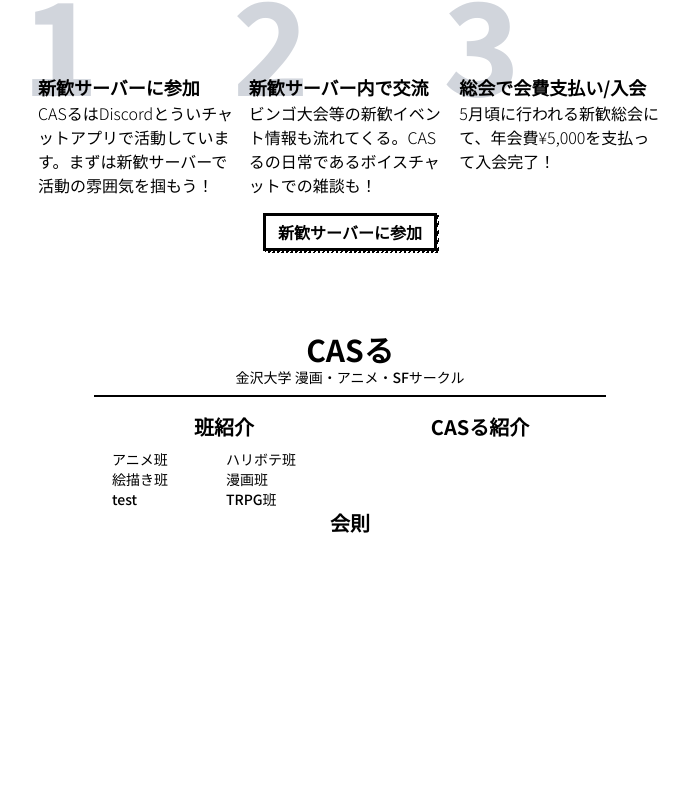
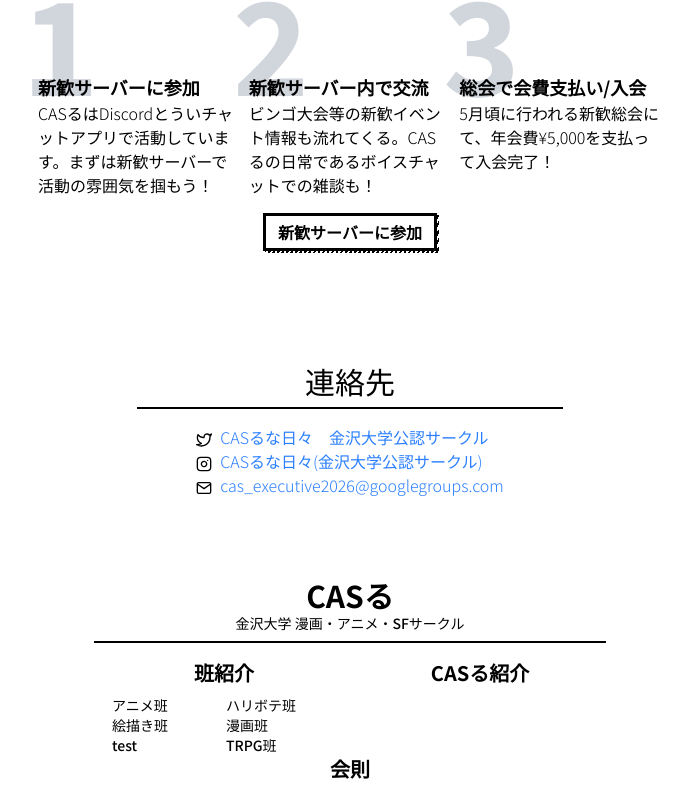
Before and after one commit to CASru-IT/cas-ru.com, a Next.js app: page / in a window 1280 px wide. Shown: the part 2023-2830 px from the top of the page, without its empty margins (290-972 px from the left). Before the commit the page ends 2584 px from the top, so only its background shows below. Built offline with nearby package versions, Linux system fonts and the light colour scheme.

Commit message:
全体の連絡先を追加

```diff
--- a/src/app/page.tsx
+++ b/src/app/page.tsx
@@ -2,6 +2,7 @@ import { getAllGroupName, getGroupInfo } from "@/utils/groupIntroduction";
 import Image from "next/image";
 import Link from "next/link";
 import Button from "@/components/button";
+import { InstagramIcon, TwitterIcon, MailIcon } from "@/components/icons";
 
 const Section = ({
   title,
@@ -132,6 +133,43 @@ export default function Home() {
             </Button>
           </div>
         </Section>
+        <Section title="連絡先" id="contact">
+          <ul className="w-fit mx-auto">
+            <li>
+              <TwitterIcon className="inline-block mr-2" />
+              <Link
+                href="https://x.com/casrunahibi"
+                rel="noopener noreferrer"
+                target="_blank"
+                className="text-blue-500"
+              >
+                CASるな日々　金沢大学公認サークル
+              </Link>
+            </li>
+            <li>
+              <InstagramIcon className="inline-block mr-2" />
+              <Link
+                href="https://www.instagram.com/cas_ru.inst_hibi/"
+                rel="noopener noreferrer"
+                target="_blank"
+                className="text-blue-500"
+              >
+                CASるな日々(金沢大学公認サークル)
+              </Link>
+            </li>
+            <li>
+              <MailIcon className="inline-block mr-2" />
+              <Link
+                href="maileto:cas_executive2026@googlegroups.com"
+                rel="noopener noreferrer"
+                target="_blank"
+                className="text-blue-500"
+              >
+                cas_executive2026@googlegroups.com
+              </Link>
+            </li>
+          </ul>
+        </Section>
       </div>
     </>
   );
```
